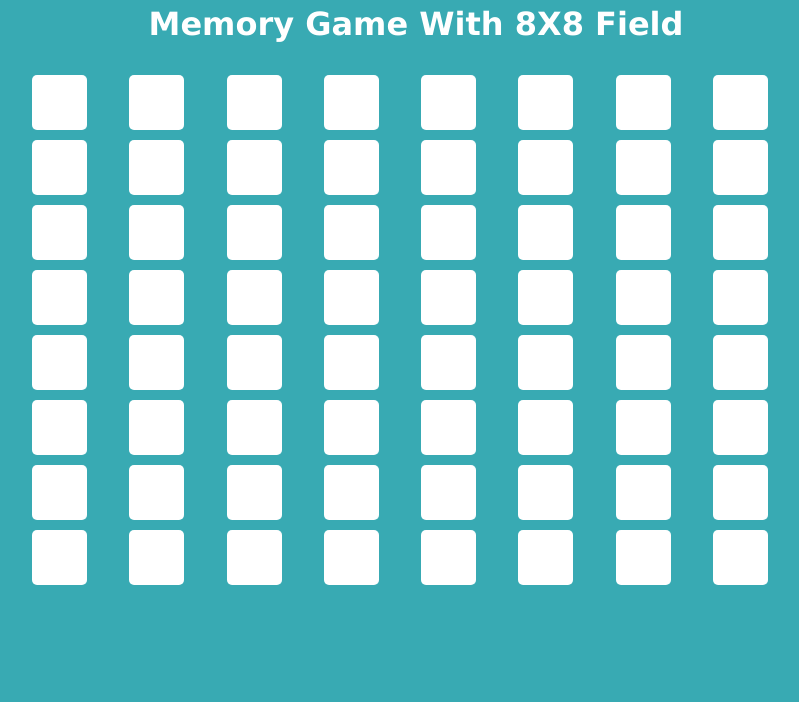
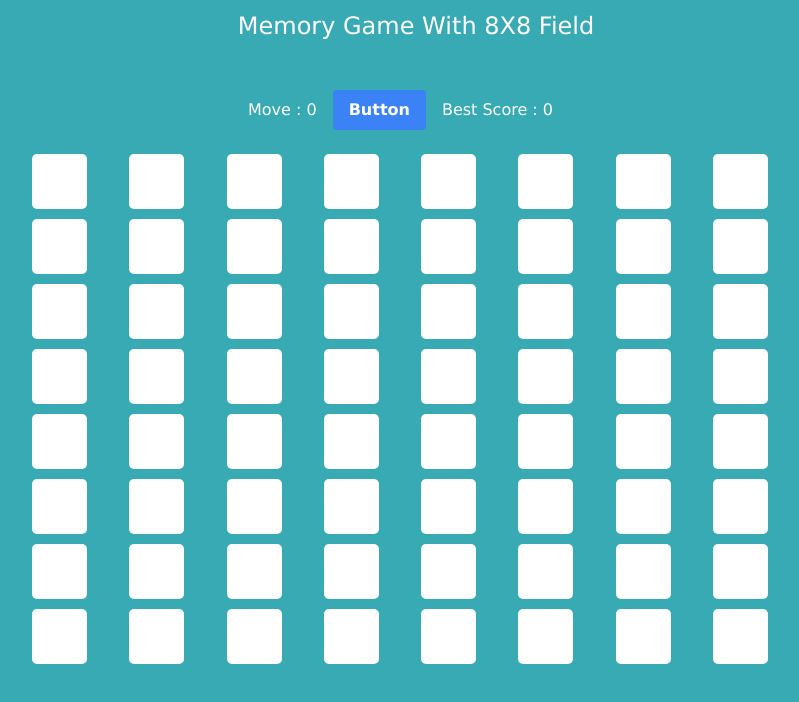
Before and after one commit to juanaditia/memory-game-with-8x8, a React (Create React App) app: page / in a window 1280 px wide. Shown: the top 702 px of the page, without its empty margins (224-1023 px from the left). Built offline with nearby package versions, Linux system fonts and the light colour scheme.

Commit message:
make moves, score and reset button

```diff
--- a/package.json
+++ b/package.json
@@ -3,6 +3,7 @@
   "version": "0.1.0",
   "private": true,
   "dependencies": {
+    "@material-ui/core": "^4.12.3",
     "@testing-library/jest-dom": "^5.16.1",
     "@testing-library/react": "^12.1.2",
     "@testing-library/user-event": "^13.5.0",
--- a/public/index.html
+++ b/public/index.html
@@ -26,7 +26,7 @@
       work correctly both with client-side routing and a non-root public URL.
       Learn how to configure a non-root public URL by running `npm run build`.
     -->
-    <title>React App</title>
+    <title>Memory Game</title>
   </head>
   <body>
     <noscript>You need to enable JavaScript to run this app.</noscript>
--- a/src/App.js
+++ b/src/App.js
@@ -3,7 +3,7 @@ import Container from './components/Container';
 function App() {
   return (
     <div className="App">
-      <h1 className="title">Memory Game With 8X8 Field </h1>
+      <h1 class="text-2xl title">Memory Game With 8X8 Field </h1>
       <Container />
     </div>
   );
--- a/src/components/Container.js
+++ b/src/components/Container.js
@@ -26,56 +26,67 @@ function Container() {
       { id: 9, icon: 'pets', color: '#709fb0', stat: '' },
       { id: 10, icon: 'android', color: '#a0c1b8', stat: '' },
       { id: 10, icon: 'android', color: '#a0c1b8', stat: '' },
-      { id: 11, icon: 'support', color: '', stat: '' },
-      { id: 11, icon: 'support', color: '', stat: '' },
-      { id: 12, icon: 'group_work', color: '', stat: '' },
-      { id: 12, icon: 'group_work', color: '', stat: '' },
-      { id: 13, icon: 'nightlight_round', color: '', stat: '' },
-      { id: 13, icon: 'nightlight_round', color: '', stat: '' },
-      { id: 14, icon: 'label_important', color: '', stat: '' },
-      { id: 14, icon: 'label_important', color: '', stat: '' },
-      { id: 15, icon: 'commute', color: '', stat: '' },
-      { id: 15, icon: 'commute', color: '', stat: '' },
-      { id: 16, icon: 'flight_land', color: '', stat: '' },
-      { id: 16, icon: 'flight_land', color: '', stat: '' },
+      { id: 11, icon: 'support', color: '#FF5733', stat: '' },
+      { id: 11, icon: 'support', color: '#FF5733', stat: '' },
+      { id: 12, icon: 'group_work', color: '#F13108', stat: '' },
+      { id: 12, icon: 'group_work', color: '#F13108', stat: '' },
+      { id: 13, icon: 'nightlight_round', color: '#FAA325', stat: '' },
+      { id: 13, icon: 'nightlight_round', color: '#FAA325', stat: '' },
+      { id: 14, icon: 'label_important', color: '#C4F519', stat: '' },
+      { id: 14, icon: 'label_important', color: '#C4F519', stat: '' },
+      { id: 15, icon: 'commute', color: '#A3EC07', stat: '' },
+      { id: 15, icon: 'commute', color: '#A3EC07', stat: '' },
+      { id: 16, icon: 'flight_land', color: '#1CFF23', stat: '' },
+      { id: 16, icon: 'flight_land', color: '#1CFF23', stat: '' },
 
-      { id: 17, icon: 'pregnant_woman', color: '', stat: '' },
-      { id: 17, icon: 'pregnant_woman', color: '', stat: '' },
-      { id: 18, icon: 'offline_pin', color: '', stat: '' },
-      { id: 18, icon: 'offline_pin', color: '', stat: '' },
-      { id: 19, icon: 'alarm_add', color: '', stat: '' },
-      { id: 19, icon: 'alarm_add', color: '', stat: '' },
-      { id: 20, icon: 'spellcheck', color: '', stat: '' },
-      { id: 20, icon: 'spellcheck', color: '', stat: '' },
-      { id: 21, icon: 'eject', color: '', stat: '' },
-      { id: 21, icon: 'eject', color: '', stat: '' },
-      { id: 22, icon: 'gif_box', color: '', stat: '' },
-      { id: 22, icon: 'gif_box', color: '', stat: '' },
-      { id: 23, icon: 'currency_exchange', color: '', stat: '' },
-      { id: 23, icon: 'currency_exchange', color: '', stat: '' },
-      { id: 24, icon: 'shopping_cart_checkout', color: '', stat: '' },
-      { id: 24, icon: 'shopping_cart_checkout', color: '', stat: '' },
-
-      { id: 25, icon: 'switch_access_shortcut_add', color: '', stat: '' },
-      { id: 25, icon: 'switch_access_shortcut_add', color: '', stat: '' },
-      { id: 26, icon: 'lock_reset', color: '', stat: '' },
-      { id: 26, icon: 'lock_reset', color: '', stat: '' },
-      { id: 27, icon: 'join_full', color: '', stat: '' },
-      { id: 27, icon: 'join_full', color: '', stat: '' },
-      { id: 28, icon: 'webhook', color: '', stat: '' },
-      { id: 28, icon: 'webhook', color: '', stat: '' },
-      { id: 29, icon: 'assured_workload', color: '', stat: '' },
-      { id: 29, icon: 'assured_workload', color: '', stat: '' },
-      { id: 30, icon: 'display_settings', color: '', stat: '' },
-      { id: 30, icon: 'display_settings', color: '', stat: '' },
-      { id: 31, icon: 'install_mobile', color: '', stat: '' },
-      { id: 31, icon: 'install_mobile', color: '', stat: '' },
-      { id: 32, icon: 'view_cozy', color: '', stat: '' },
-      { id: 32, icon: 'view_cozy', color: '', stat: '' },
+      { id: 17, icon: 'pregnant_woman', color: '#01C907', stat: '' },
+      { id: 17, icon: 'pregnant_woman', color: '#01C907', stat: '' },
+      { id: 18, icon: 'offline_pin', color: '#01C953', stat: '' },
+      { id: 18, icon: 'offline_pin', color: '#01C953', stat: '' },
+      { id: 19, icon: 'alarm_add', color: '#4DF6B1', stat: '' },
+      { id: 19, icon: 'alarm_add', color: '#4DF6B1', stat: '' },
+      { id: 20, icon: 'spellcheck', color: '#0F9F64', stat: '' },
+      { id: 20, icon: 'spellcheck', color: '#0F9F64', stat: '' },
+      { id: 21, icon: 'eject', color: '#157CF1', stat: '' },
+      { id: 21, icon: 'eject', color: '#157CF1', stat: '' },
+      { id: 22, icon: 'gif_box', color: '#0A97CC', stat: '' },
+      { id: 22, icon: 'gif_box', color: '#0A97CC', stat: '' },
+      { id: 23, icon: 'currency_exchange', color: '#5E11E5', stat: '' },
+      { id: 23, icon: 'currency_exchange', color: '#5E11E5', stat: '' },
+      { id: 24, icon: 'shopping_cart_checkout', color: '#7A31F8', stat: '' },
+      { id: 24, icon: 'shopping_cart_checkout', color: '#7A31F8', stat: '' },
+      {
+        id: 25,
+        icon: 'switch_access_shortcut_add',
+        color: '#340585',
+        stat: '',
+      },
+      {
+        id: 25,
+        icon: 'switch_access_shortcut_add',
+        color: '#340585',
+        stat: '',
+      },
+      { id: 26, icon: 'lock_reset', color: '#620585', stat: '' },
+      { id: 26, icon: 'lock_reset', color: '#620585', stat: '' },
+      { id: 27, icon: 'join_full', color: '#BE35F1', stat: '' },
+      { id: 27, icon: 'join_full', color: '#BE35F1', stat: '' },
+      { id: 28, icon: 'webhook', color: '#EC00FF', stat: '' },
+      { id: 28, icon: 'webhook', color: '#EC00FF', stat: '' },
+      { id: 29, icon: 'assured_workload', color: '#791481', stat: '' },
+      { id: 29, icon: 'assured_workload', color: '#791481', stat: '' },
+      { id: 30, icon: 'display_settings', color: '#E42257', stat: '' },
+      { id: 30, icon: 'display_settings', color: '#E42257', stat: '' },
+      { id: 31, icon: 'install_mobile', color: '#F94A7A', stat: '' },
+      { id: 31, icon: 'install_mobile', color: '#F94A7A', stat: '' },
+      { id: 32, icon: 'view_cozy', color: '#C4073B', stat: '' },
+      { id: 32, icon: 'view_cozy', color: '#C4073B', stat: '' },
     ].sort(() => Math.random() - 0.5)
   );
 
   const [prev, setPrev] = useState(-1);
+  const [moves, setMoves] = useState(0);
+  const [bestScore, setBestScore] = useState(0);
 
   function check(current) {
     if (items[current].id === items[prev].id) {
@@ -101,16 +112,40 @@ function Container() {
       items[id].stat = 'active';
       setItems([...items]);
       setPrev(id);
+      setMoves((moves) => moves + 1);
+      setBestScore((bestScore) => moves);
     } else {
       check(id);
     }
   }
 
+  function handleRestart() {
+    setMoves(0);
+    setBestScore(0);
+    // setTimeout(() => {
+    //   items.stat = '';
+    //   setItems([...items]);
+    // }, 1000);
+  }
+
   return (
-    <div className="container">
-      {items.map((item, index) => (
-        <Card key={index} item={item} id={index} handleClick={handleClick} />
-      ))}
+    <div class="">
+      <div class="p-6 max-w-sm mx-auto rounded-xl flex items-center space-x-4 text-white">
+        <div class="">Move : {moves}</div>
+        <button
+          onClick={handleRestart}
+          class="bg-blue-500 hover:bg-blue-700 text-white font-bold py-2 px-4 rounded"
+        >
+          Button
+        </button>
+        <div>Best Score : {bestScore}</div>
+      </div>
+
+      <div className="container">
+        {items.map((item, index) => (
+          <Card key={index} item={item} id={index} handleClick={handleClick} />
+        ))}
+      </div>
     </div>
   );
 }
--- /dev/null
+++ b/src/components/Finish.js
@@ -0,0 +1,40 @@
+import React from "react";
+import Button from "@material-ui/core/Button";
+import Dialog from "@material-ui/core/Dialog";
+import DialogActions from "@material-ui/core/DialogActions";
+import DialogContent from "@material-ui/core/DialogContent";
+import DialogContentText from "@material-ui/core/DialogContentText";
+import DialogTitle from "@material-ui/core/DialogTitle";
+
+
+const Finish = ({ handleRestart, showModal, bestScore, moves }) => {
+
+  return (
+    <div>
+      <Dialog
+        open={showModal}
+        disableBackdropClick
+        disableEscapeKeyDown
+        aria-labelledby="alert-dialog-title"
+        aria-describedby="alert-dialog-description"
+      >
+        <h2>Memory Game</h2>
+        <DialogTitle id="alert-dialog-title">
+          Hurray !!! You completed the game !!
+        </DialogTitle>
+        <DialogContent>
+          <DialogContentText id="alert-dialog-description">
+            You got {moves} moves.Your best score is {bestScore}
+          </DialogContentText>
+        </DialogContent>
+        <DialogActions>
+          <Button onClick={handleRestart} color="primary">
+            Restart
+          </Button>
+        </DialogActions>
+      </Dialog>
+    </div>
+  );
+};
+
+export default Finish;
--- a/src/data.js
+++ b/src/data.js
@@ -1,71 +1,71 @@
 const dataMemory = [
-  { id: 1, icon: 'face', color: '#e2aa50', stat: '' },
-  { id: 1, icon: 'face', stat: '' },
-  { id: 2, icon: 'settings', stat: '' },
-  { id: 2, icon: 'settings', stat: '' },
-  { id: 3, icon: 'favorite', stat: '' },
-  { id: 3, icon: 'favorite', stat: '' },
-  { id: 4, icon: 'language', stat: '' },
-  { id: 4, icon: 'language', stat: '' },
-  { id: 5, icon: 'fingerprint', stat: '' },
-  { id: 5, icon: 'fingerprint', stat: '' },
-  { id: 6, icon: 'thumb_up', stat: '' },
-  { id: 6, icon: 'thumb_up', stat: '' },
-  { id: 7, icon: 'question_answer', stat: '' },
-  { id: 7, icon: 'question_answer', stat: '' },
-  { id: 8, icon: 'lightbulb', stat: '' },
-  { id: 8, icon: 'lightbulb', stat: '' },
+   { id: 1, icon: 'face', color: '#e2aa50', stat: '' },
+      { id: 1, icon: 'face', color: '#e2aa50', stat: '' },
+      { id: 2, icon: 'settings', color: '#e5707e', stat: '' },
+      { id: 2, icon: 'settings', color: '#e5707e', stat: '' },
+      { id: 3, icon: 'favorite', color: '#cd5d7d', stat: '' },
+      { id: 3, icon: 'favorite', color: '#cd5d7d', stat: '' },
+      // { id: 4, icon: 'language', color: '#97bae7', stat: '' },
+      // { id: 4, icon: 'language', color: '#97bae7', stat: '' },
+      // { id: 5, icon: 'fingerprint', color: '#949cdf', stat: '' },
+      // { id: 5, icon: 'fingerprint', color: '#949cdf', stat: '' },
+      // { id: 6, icon: 'thumb_up', color: '#999b84', stat: '' },
+      // { id: 6, icon: 'thumb_up', color: '#999b84', stat: '' },
+      // { id: 7, icon: 'question_answer', color: '#d8ac9c', stat: '' },
+      // { id: 7, icon: 'question_answer', color: '#d8ac9c', stat: '' },
+      // { id: 8, icon: 'lightbulb', color: '#726a95', stat: '' },
+      // { id: 8, icon: 'lightbulb', color: '#726a95', stat: '' },
 
-  { id: 9, icon: 'pets', stat: '' },
-  { id: 9, icon: 'pets', stat: '' },
-  { id: 10, icon: 'android', stat: '' },
-  { id: 10, icon: 'android', stat: '' },
-  { id: 11, icon: 'support', stat: '' },
-  { id: 11, icon: 'support', stat: '' },
-  { id: 12, icon: 'group_work', stat: '' },
-  { id: 12, icon: 'group_work', stat: '' },
-  { id: 13, icon: 'nightlight_round', stat: '' },
-  { id: 13, icon: 'nightlight_round', stat: '' },
-  { id: 14, icon: 'label_important', stat: '' },
-  { id: 14, icon: 'label_important', stat: '' },
-  { id: 15, icon: 'commute', stat: '' },
-  { id: 15, icon: 'commute', stat: '' },
-  { id: 16, icon: 'flight_land', stat: '' },
-  { id: 16, icon: 'flight_land', stat: '' },
+      // { id: 9, icon: 'pets', color: '#709fb0', stat: '' },
+      // { id: 9, icon: 'pets', color: '#709fb0', stat: '' },
+      // { id: 10, icon: 'android', color: '#a0c1b8', stat: '' },
+      // { id: 10, icon: 'android', color: '#a0c1b8', stat: '' },
+      // { id: 11, icon: 'support', color: '#FF5733', stat: '' },
+      // { id: 11, icon: 'support', color: '#FF5733', stat: '' },
+      // { id: 12, icon: 'group_work', color: '#F13108', stat: '' },
+      // { id: 12, icon: 'group_work', color: '#F13108', stat: '' },
+      // { id: 13, icon: 'nightlight_round', color: '#FAA325', stat: '' },
+      // { id: 13, icon: 'nightlight_round', color: '#FAA325', stat: '' },
+      // { id: 14, icon: 'label_important', color: '#C4F519', stat: '' },
+      // { id: 14, icon: 'label_important', color: '#C4F519', stat: '' },
+      // { id: 15, icon: 'commute', color: '#A3EC07', stat: '' },
+      // { id: 15, icon: 'commute', color: '#A3EC07', stat: '' },
+      // { id: 16, icon: 'flight_land', color: '#1CFF23', stat: '' },
+      // { id: 16, icon: 'flight_land', color: '#1CFF23', stat: '' },
 
-  { id: 17, icon: 'pregnant_woman', stat: '' },
-  { id: 17, icon: 'pregnant_woman', stat: '' },
-  { id: 18, icon: 'offline_pin', stat: '' },
-  { id: 18, icon: 'offline_pin', stat: '' },
-  { id: 19, icon: 'alarm_add', stat: '' },
-  { id: 19, icon: 'alarm_add', stat: '' },
-  { id: 20, icon: 'spellcheck', stat: '' },
-  { id: 20, icon: 'spellcheck', stat: '' },
-  { id: 21, icon: 'eject', stat: '' },
-  { id: 21, icon: 'eject', stat: '' },
-  { id: 22, icon: 'gif_box', stat: '' },
-  { id: 22, icon: 'gif_box', stat: '' },
-  { id: 23, icon: 'currency_exchange', stat: '' },
-  { id: 23, icon: 'currency_exchange', stat: '' },
-  { id: 24, icon: 'shopping_cart_checkout', stat: '' },
-  { id: 24, icon: 'shopping_cart_checkout', stat: '' },
+      // { id: 17, icon: 'pregnant_woman', color: '#01C907', stat: '' },
+      // { id: 17, icon: 'pregnant_woman', color: '#01C907', stat: '' },
+      // { id: 18, icon: 'offline_pin', color: '#01C953', stat: '' },
+      // { id: 18, icon: 'offline_pin', color: '#01C953', stat: '' },
+      // { id: 19, icon: 'alarm_add', color: '#4DF6B1', stat: '' },
+      // { id: 19, icon: 'alarm_add', color: '#4DF6B1', stat: '' },
+      // { id: 20, icon: 'spellcheck', color: '#0F9F64', stat: '' },
+      // { id: 20, icon: 'spellcheck', color: '#0F9F64', stat: '' },
+      // { id: 21, icon: 'eject', color: '#157CF1', stat: '' },
+      // { id: 21, icon: 'eject', color: '#157CF1', stat: '' },
+      // { id: 22, icon: 'gif_box', color: '#0A97CC', stat: '' },
+      // { id: 22, icon: 'gif_box', color: '#0A97CC', stat: '' },
+      // { id: 23, icon: 'currency_exchange', color: '#5E11E5', stat: '' },
+      // { id: 23, icon: 'currency_exchange', color: '#5E11E5', stat: '' },
+      // { id: 24, icon: 'shopping_cart_checkout', color: '#7A31F8', stat: '' },
+      // { id: 24, icon: 'shopping_cart_checkout', color: '#7A31F8', stat: '' },
 
-  { id: 25, icon: 'switch_access_shortcut_add', stat: '' },
-  { id: 25, icon: 'switch_access_shortcut_add', stat: '' },
-  { id: 26, icon: 'lock_reset', stat: '' },
-  { id: 26, icon: 'lock_reset', stat: '' },
-  { id: 27, icon: 'join_full', stat: '' },
-  { id: 27, icon: 'join_full', stat: '' },
-  { id: 28, icon: 'webhook', stat: '' },
-  { id: 28, icon: 'webhook', stat: '' },
-  { id: 29, icon: 'assured_workload', stat: '' },
-  { id: 29, icon: 'assured_workload', stat: '' },
-  { id: 30, icon: 'display_settings', stat: '' },
-  { id: 30, icon: 'display_settings', stat: '' },
-  { id: 31, icon: 'install_mobile', stat: '' },
-  { id: 31, icon: 'install_mobile', stat: '' },
-  { id: 32, icon: 'view_cozy', stat: '' },
-  { id: 32, icon: 'view_cozy', stat: '' },
+      // { id: 25, icon: 'switch_access_shortcut_add', color: '#340585', stat: '' },
+      // { id: 25, icon: 'switch_access_shortcut_add', color: '#340585', stat: '' },
+      // { id: 26, icon: 'lock_reset', color: '#620585', stat: '' },
+      // { id: 26, icon: 'lock_reset', color: '#620585', stat: '' },
+      // { id: 27, icon: 'join_full', color: '#BE35F1', stat: '' },
+      // { id: 27, icon: 'join_full', color: '#BE35F1', stat: '' },
+      // { id: 28, icon: 'webhook', color: '#EC00FF', stat: '' },
+      // { id: 28, icon: 'webhook', color: '#EC00FF', stat: '' },
+      // { id: 29, icon: 'assured_workload', color: '#791481', stat: '' },
+      // { id: 29, icon: 'assured_workload', color: '#791481', stat: '' },
+      // { id: 30, icon: 'display_settings', color: '#E42257', stat: '' },
+      // { id: 30, icon: 'display_settings', color: '#E42257', stat: '' },
+      // { id: 31, icon: 'install_mobile', color: '#F94A7A', stat: '' },
+      // { id: 31, icon: 'install_mobile', color: '#F94A7A', stat: '' },
+      // { id: 32, icon: 'view_cozy', color: '#C4073B', stat: '' },
+      // { id: 32, icon: 'view_cozy', color: '#C4073B', stat: '' },
 ];
 
 export default dataMemory;
--- a/src/index.css
+++ b/src/index.css
@@ -1,3 +1,6 @@
+@tailwind base;
+@tailwind components;
+@tailwind utilities;
 
 *{
   margin: 0;
@@ -15,7 +18,7 @@ body{
   align-items: center; */
 }
 .title{
-  margin-top: 5px;
+  margin-top: 10px;
   color: #fff;
 }
 h1{
```
Also changed, not shown: 1 other file (tests, documents, lock files or other folders).
